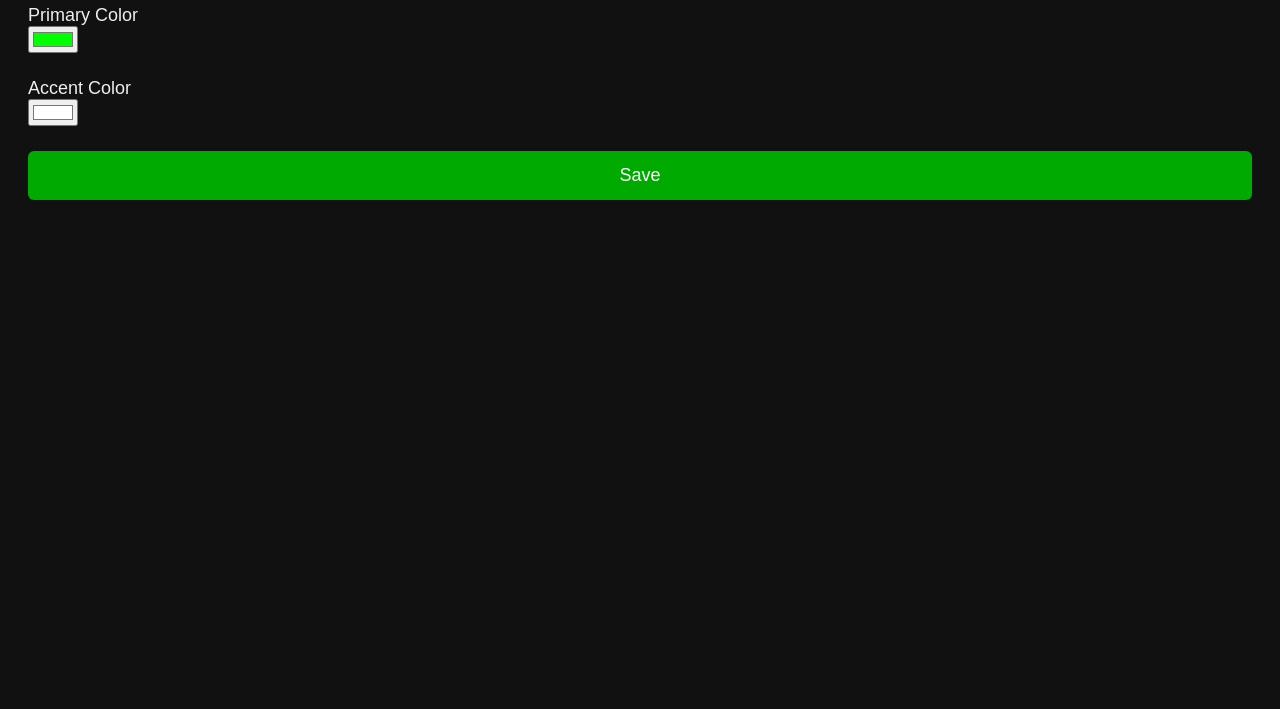
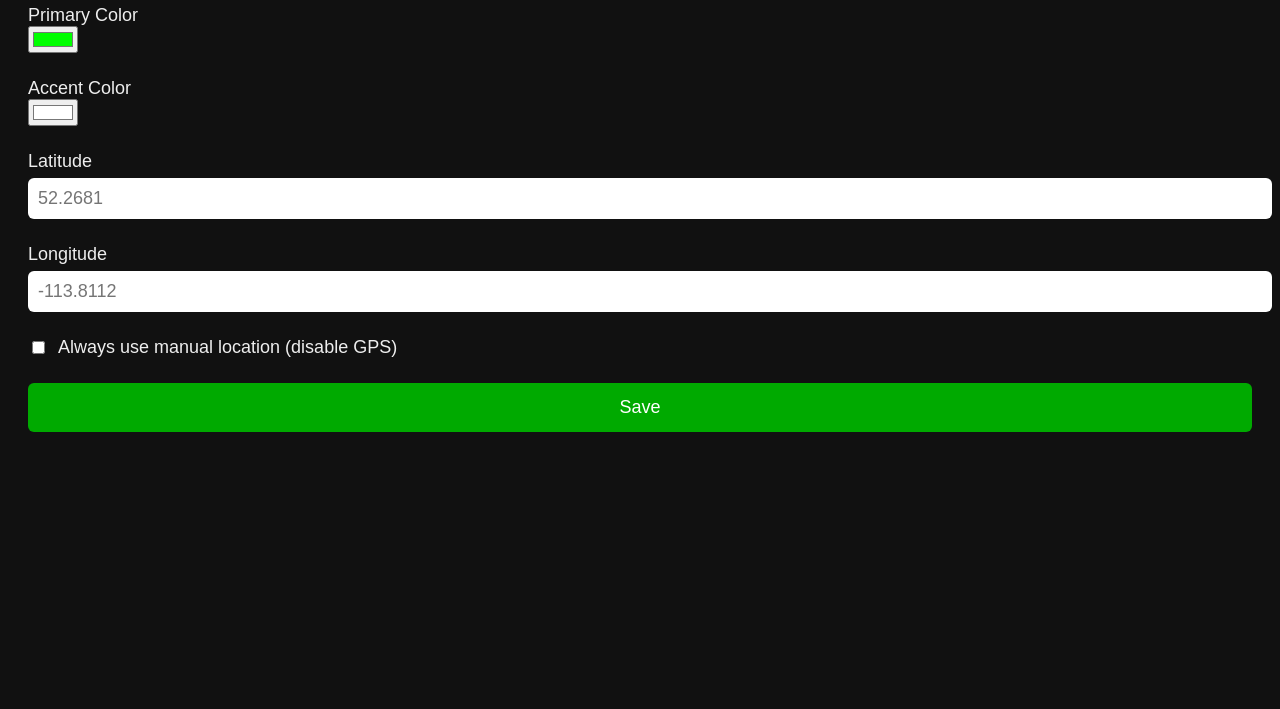
Before and after one commit to shinyshoes16/Pebble_SS_Basic_Daily_Config, a plain HTML site: page index.html in a window 1280 px wide. Shown: the part 91-800 px from the top of the page. Drawn offline with Linux system fonts and the light colour scheme.

Commit message:
Update index.html
Added Lat/Long

```diff
--- a/index.html
+++ b/index.html
@@ -18,6 +18,14 @@
   .picker {
     margin-bottom: 25px;
   }
+  input[type="number"], input[type="text"] {
+    width: 100%;
+    padding: 10px;
+    font-size: 18px;
+    border-radius: 6px;
+    border: none;
+    margin-top: 6px;
+  }
   button {
     width: 100%;
     padding: 14px;
@@ -27,21 +35,50 @@
     border: none;
     border-radius: 6px;
   }
+  .checkbox-row {
+    display: flex;
+    align-items: center;
+    margin-bottom: 25px;
+  }
+  .checkbox-row label {
+    margin-left: 10px;
+    font-size: 18px;
+  }
 </style>
 </head>
 
 <body>
 
-<h2>Watchface Colors</h2>
+<h2>Watchface Settings</h2>
 
+<!-- Primary Color -->
 <div class="picker">
   <label>Primary Color</label><br>
   <input type="color" id="primary" value="#00FF00">
 </div>
 
+<!-- Accent Color -->
 <div class="picker">
   <label>Accent Color</label><br>
   <input type="color" id="accent" value="#FFFFFF">
+</div>
+
+<!-- Latitude -->
+<div class="picker">
+  <label>Latitude</label><br>
+  <input type="number" id="latitude" step="0.0001" placeholder="52.2681">
+</div>
+
+<!-- Longitude -->
+<div class="picker">
+  <label>Longitude</label><br>
+  <input type="number" id="longitude" step="0.0001" placeholder="-113.8112">
+</div>
+
+<!-- Manual Override -->
+<div class="checkbox-row">
+  <input type="checkbox" id="manualOnly">
+  <label for="manualOnly">Always use manual location (disable GPS)</label>
 </div>
 
 <button id="save">Save</button>
@@ -51,7 +88,10 @@ document.getElementById("save").addEventListener("click", function() {
 
   var config = {
     primaryColor: document.getElementById("primary").value.replace("#", ""),
-    accentColor:  document.getElementById("accent").value.replace("#", "")
+    accentColor:  document.getElementById("accent").value.replace("#", ""),
+    latitude:     document.getElementById("latitude").value,
+    longitude:    document.getElementById("longitude").value,
+    manualOnly:   document.getElementById("manualOnly").checked ? 1 : 0
   };
 
   var url = "pebblejs://close#" + encodeURIComponent(JSON.stringify(config));
```
